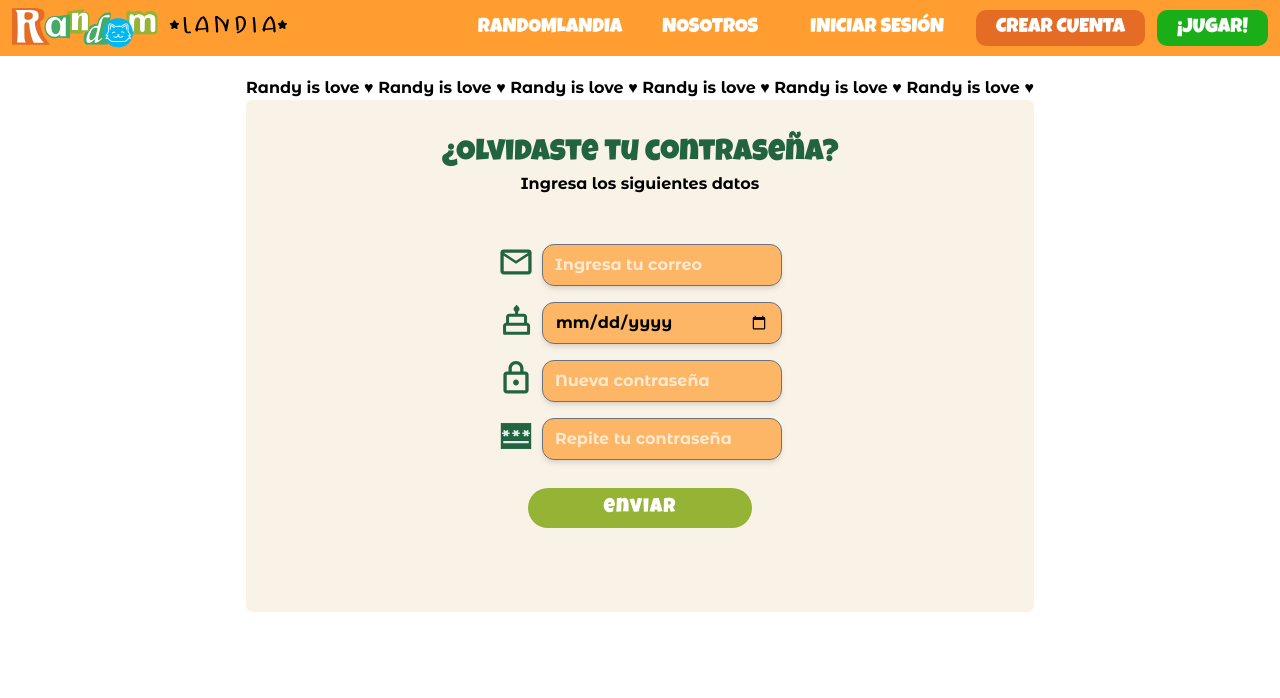
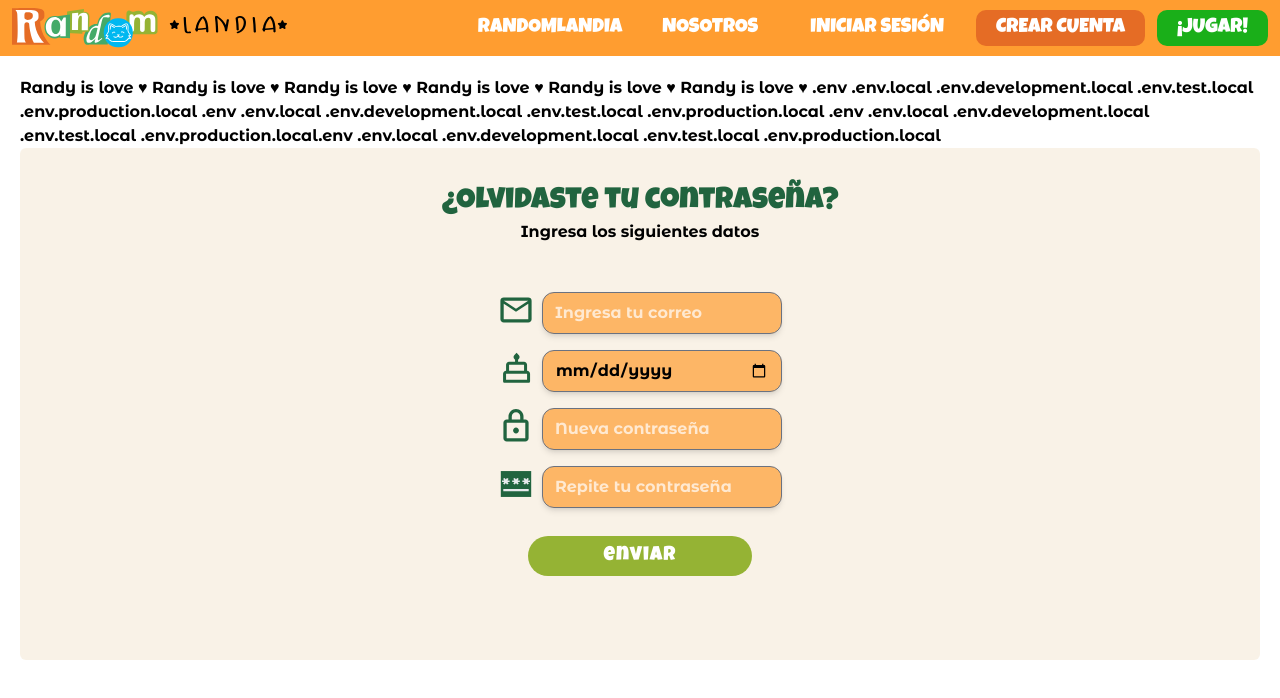
Before and after one commit to Randomlandia/frontend, a Next.js app: page /pruebas in a window 1280 px wide. Shown: the top 698 px of the page. Built offline with nearby package versions, Linux system fonts and the light colour scheme; no server answers; a web font is replaced by a local one.

Commit message:
feat: env

```diff
--- a/pages/pruebas.jsx
+++ b/pages/pruebas.jsx
@@ -7,7 +7,12 @@ export default function Pruebas() {
       <Navbar />
       <div className="m-5">
         Randy is love ♥ Randy is love ♥ Randy is love ♥ Randy is love ♥ Randy is
-        love ♥ Randy is love ♥
+        love ♥ Randy is love ♥ .env .env.local .env.development.local
+        .env.test.local .env.production.local .env .env.local
+        .env.development.local .env.test.local .env.production.local .env
+        .env.local .env.development.local .env.test.local
+        .env.production.local.env .env.local .env.development.local
+        .env.test.local .env.production.local
         <ModalPassword />
       </div>
     </div>
```
